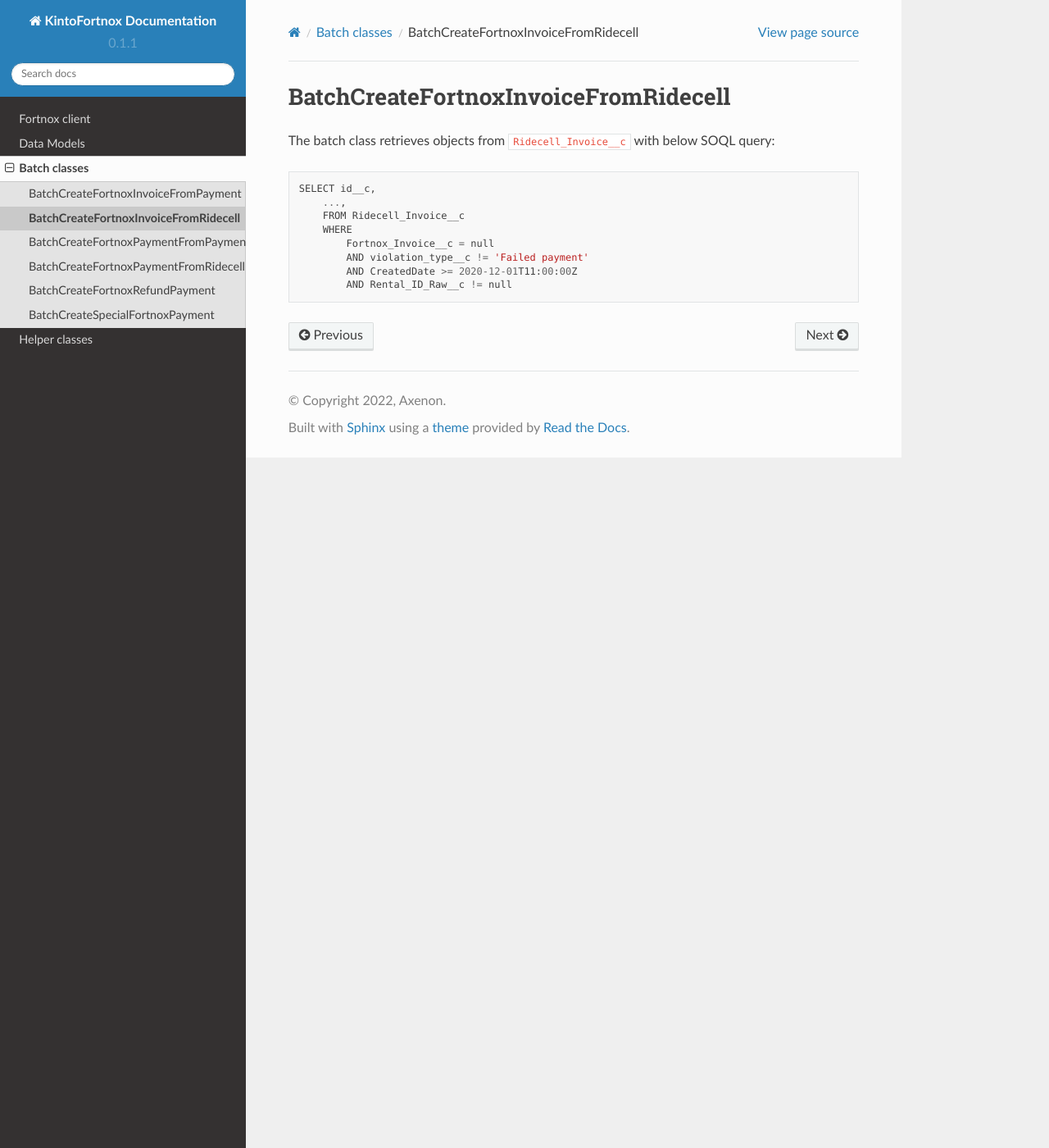
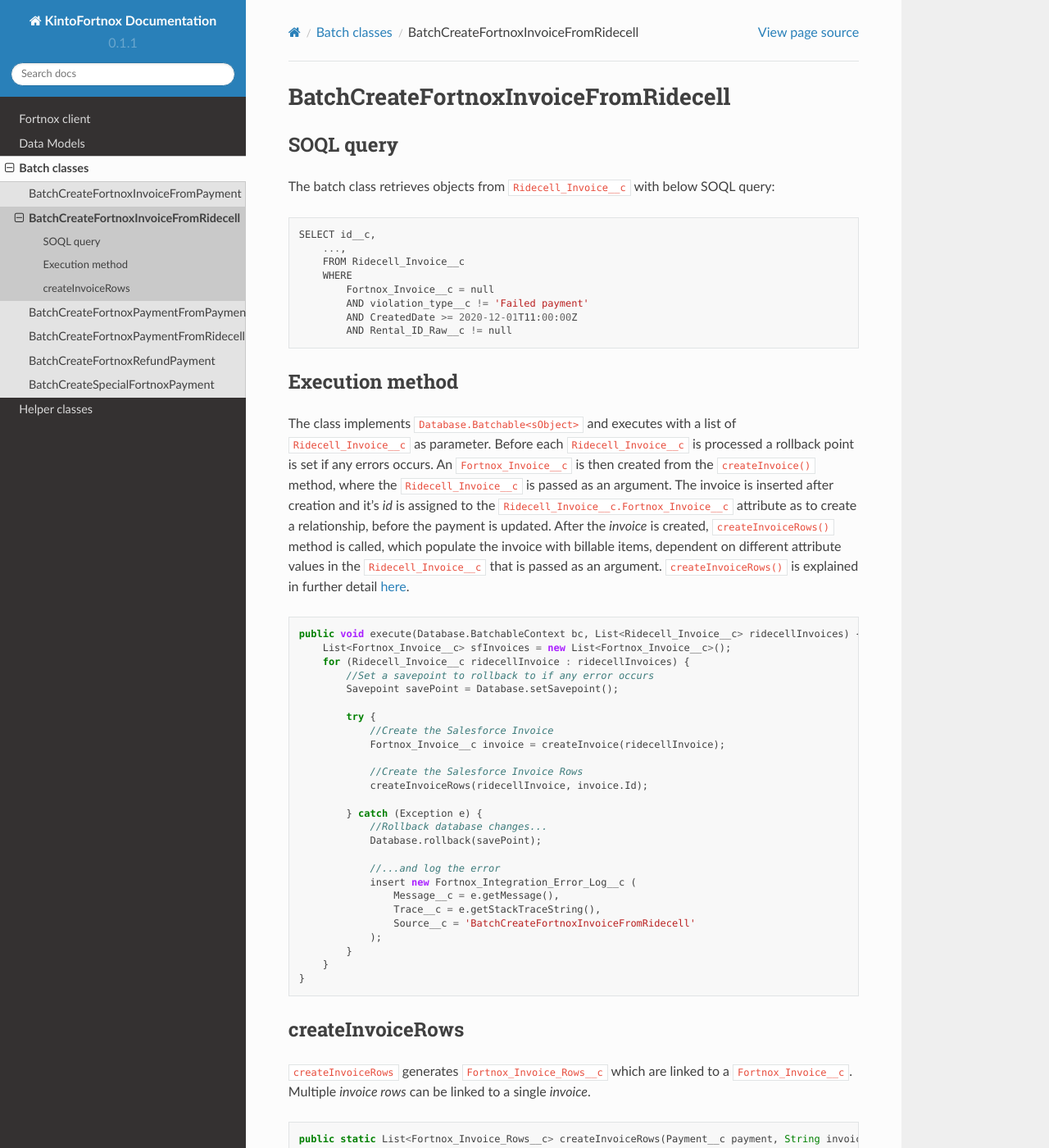
Before and after one commit to AxenonDevOps/KintoFortnoxDocs, a Sphinx documentation site: the page built from docs/source/BatchCreateFortnoxInvoiceFromRidecell.rst, in a window 1280 px wide and 1400 px high. Shown: the whole window at 82% size. Built offline with Sphinx 7.4.7 and the Read the Docs theme 2.0.0, drawn with Linux system fonts in a browser that asks for light colours; some of the changed text lies outside the part shown.

Commit message:
more docs

```diff
--- a/docs/source/BatchCreateFortnoxInvoiceFromRidecell.rst
+++ b/docs/source/BatchCreateFortnoxInvoiceFromRidecell.rst
@@ -1,5 +1,8 @@
 BatchCreateFortnoxInvoiceFromRidecell
-----------------------------------------
+=====================================
+
+SOQL query
+-----------
 
 The batch class retrieves objects from ``Ridecell_Invoice__c`` with below SOQL query:
 
@@ -13,3 +16,58 @@
             AND violation_type__c != 'Failed payment'
             AND CreatedDate >= 2020-12-01T11:00:00Z
             AND Rental_ID_Raw__c != null
+
+Execution method
+-----------------
+
+The class implements ``Database.Batchable<sObject>`` and executes with a list of ``Ridecell_Invoice__c`` as parameter.
+Before each ``Ridecell_Invoice__c`` is processed a rollback point is set if any errors occurs. An ``Fortnox_Invoice__c`` is then created
+from the ``createInvoice()`` method, where the ``Ridecell_Invoice__c`` is passed as an argument.
+The invoice is inserted after creation and it's `id` is assigned to the ``Ridecell_Invoice__c.Fortnox_Invoice__c``
+attribute as to create a relationship, before the payment is updated. After the `invoice` is created,
+``createInvoiceRows()`` method is called, which populate the invoice with billable
+items, dependent on different attribute values in the ``Ridecell_Invoice__c`` that is passed as an argument.
+``createInvoiceRows()`` is explained in further detail :ref:`here <BatchCreateFortnoxInvoiceFromRidecell:createInvoiceRows>`.
+
+.. code-block:: javascript
+
+    public void execute(Database.BatchableContext bc, List<Ridecell_Invoice__c> ridecellInvoices) {
+        List<Fortnox_Invoice__c> sfInvoices = new List<Fortnox_Invoice__c>();
+        for (Ridecell_Invoice__c ridecellInvoice : ridecellInvoices) {
+            //Set a savepoint to rollback to if any error occurs
+            Savepoint savePoint = Database.setSavepoint();
+
+            try {
+                //Create the Salesforce Invoice
+                Fortnox_Invoice__c invoice = createInvoice(ridecellInvoice);
+
+                //Create the Salesforce Invoice Rows
+                createInvoiceRows(ridecellInvoice, invoice.Id);
+
+            } catch (Exception e) {
+                //Rollback database changes...
+                Database.rollback(savePoint);
+
+                //...and log the error
+                insert new Fortnox_Integration_Error_Log__c (
+                    Message__c = e.getMessage(),
+                    Trace__c = e.getStackTraceString(),
+                    Source__c = 'BatchCreateFortnoxInvoiceFromRidecell'
+                );
+            }
+        }
+    }
+
+
+createInvoiceRows
+------------------
+
+``createInvoiceRows`` generates ``Fortnox_Invoice_Rows__c`` which are linked to a ``Fortnox_Invoice__c``. Multiple
+`invoice rows` can be linked to a single `invoice`.
+
+.. code-block:: javascript
+
+        public static List<Fortnox_Invoice_Rows__c> createInvoiceRows(Payment__c payment, String invoiceId) {
+        List<Fortnox_Invoice_Rows__c> invoiceRows = new List<Fortnox_Invoice_Rows__c>();
+        Decimal factor = (payment.STATE__c == 'REFUNDED' ? -1 : 1);
+        ....
--- a/docs/source/conf.py
+++ b/docs/source/conf.py
@@ -22,6 +22,8 @@
     'sphinx_rtd_theme',
 ]
 
+autosectionlabel_prefix_document = True
+
 intersphinx_mapping = {
     'python': ('https://docs.python.org/3/', None),
     'sphinx': ('https://www.sphinx-doc.org/en/master/', None),
```
Also changed, not shown: docs/source/BatchCreateFortnoxInvoiceFromPayment.rst (+12 -13 lines).
